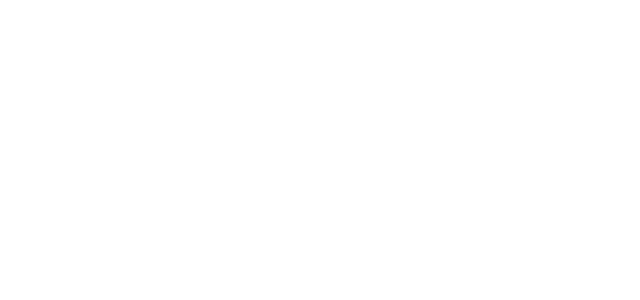
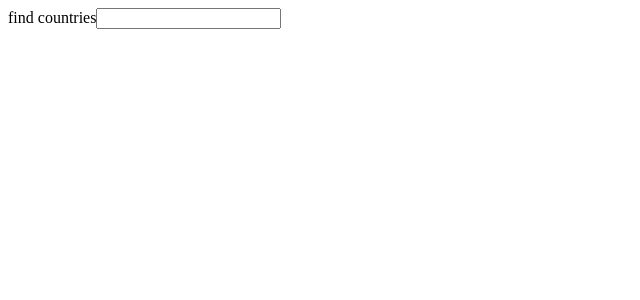
Before and after one commit to anmolp476/countriesData, a React (Create React App) app in the folder countriesfinder/: page / in a window 1280 px wide. Shown: the top 300 px of the page, without its empty margins (0-640 px from the left). Built offline with nearby package versions, Linux system fonts and the light colour scheme.

Commit message:
Created the search bar component

```diff
--- a/countriesfinder/src/App.js
+++ b/countriesfinder/src/App.js
@@ -1,9 +1,32 @@
+import React from 'react';
+import {useState} from 'react';
+
+
+const SearchBar = ({text}) =>
+{
+  const [search, setSearch] = useState('');
+
+  console.log(search);
+
+  const inputChange = (event) =>
+  {
+    //console.log(event.target.value);
+    setSearch(event.target.value);
+  }
+
+  return(
+    <div>
+      {text}<input value={search} onChange={inputChange}></input>
+    </div>
+  );
+
+}
 
 
 function App() {
   return (
     <div className="App">
-
+        <SearchBar text="find countries"/>
     </div>
   );
 }
```
